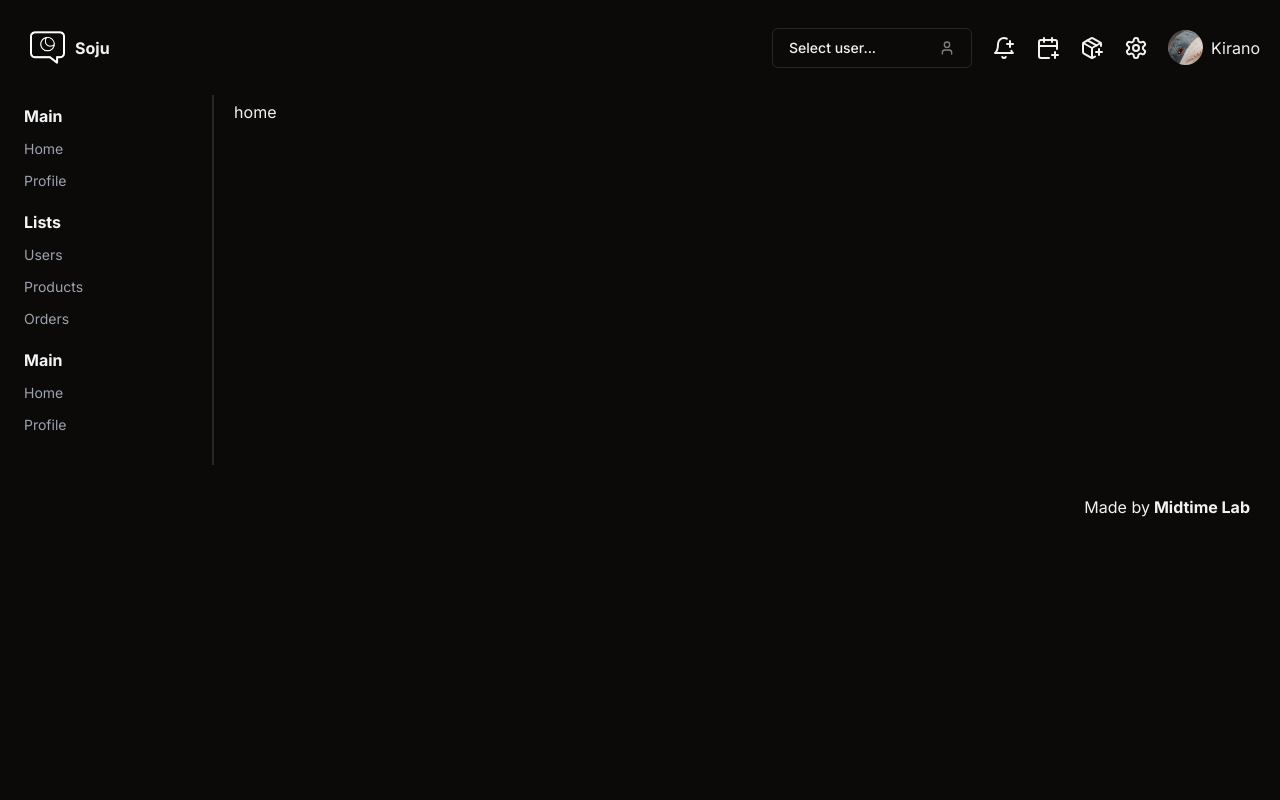
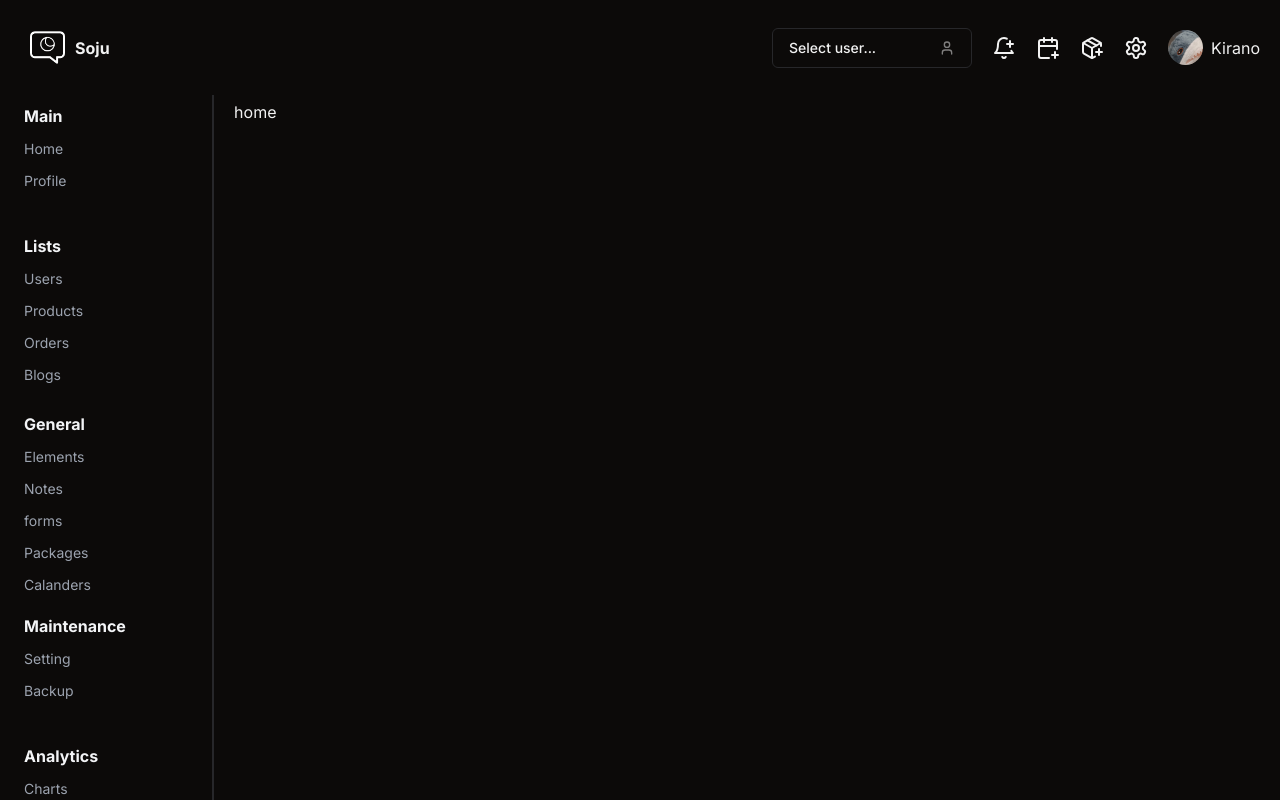
Before and after one commit to MidtimeStudio/dashboard-test, a Next.js app: page / in a window 1280 px wide. Shown: the top 800 px of the page. Built offline with nearby package versions, Linux system fonts and the light colour scheme.

Commit message:
updated
-sidebar (in progress)
-footer (in progress)

```diff
--- a/src/app/components/Footer.tsx
+++ b/src/app/components/Footer.tsx
@@ -4,7 +4,7 @@ export const Footer = () => {
     return (
         <span className="flex justify-end p-[30px] gap-1">
             Made by
-            <Link href={'https://github.com'}>
+            <Link href={'https://github.com/MidtimeLab/'}>
             <b className="">Midtime Lab</b>
             </Link>
         </span>
--- a/src/app/components/Sidebar.tsx
+++ b/src/app/components/Sidebar.tsx
@@ -1,39 +1,77 @@
-import { Home } from "lucide-react"
+import { Calendar, Home, HomeIcon } from "lucide-react"
 import Link from "next/link"
 
 export const Sidebar = () => {
+    const menu = [
+        {
+            index: 'Main',
+            link_1: '/',
+            topic_1: 'Home',
+            link_2: '/profile',
+            topic_2: 'Profile'
+        },
+        {
+            index: 'Lists',
+            link_1: '/users',
+            topic_1: 'Users',
+            link_2: '/products',
+            topic_2: 'Products',
+            link_3: '/orders',
+            topic_3: 'Orders',
+            link_4: '/blogs',
+            topic_4: 'Blogs'
+        },
+        {
+            index: 'General',
+            link_1: '/elements',
+            topic_1: 'Elements',
+            link_2: '/notes',
+            topic_2: 'Notes',
+            link_3: '/forms',
+            topic_3: 'forms',
+            link_4: '/packages',
+            topic_4: 'Packages',
+            link_5: '/calanders',
+            topic_5: 'Calanders',
+            test: <HomeIcon/>
+        },
+        {
+            index: 'Maintenance',
+            link_1: '/setting',
+            topic_1: 'Setting',
+            link_2: '/backup',
+            topic_2: 'Backup'
+        },
+        {
+            index: 'Analytics',
+            link_1: '/charts',
+            topic_1: 'Charts',
+            link_2: '/logs',
+            topic_2: 'Logs'
+        },
+    ]
     return (
         <div className="gap-2.5 flex flex-col mb-[20px]">
-            <div className="flex flex-col">
-                <span className="font-bold p-1 text-gray-100">Main</span>
-                <Link href={'/'} className="p-1">
-                    <span className="text-sm text-gray-400 hover:text-gray-50 transition-all">Home</span>
-                </Link>
-                <Link href={'/'} className="p-1">
-                    <span className="text-sm text-gray-400 hover:text-gray-50 transition-all">Profile</span>
-                </Link>
+            {menu.map((menu: any) => (
+                <div key={menu} className="flex flex-col">
+                <span className="font-bold p-1 text-gray-100">{menu.index}</span>
+                <a href={menu.link_1} className="p-1">
+                    <span className="text-sm text-gray-400 hover:text-gray-50 transition-all">{menu.topic_1}</span>
+                </a>
+                <a href={menu.link_2} className="p-1">
+                    <span className="text-sm text-gray-400 hover:text-gray-50 transition-all">{menu.topic_2}</span>
+                </a>
+                <a href={menu.link_3} className="p-1">
+                    <span className="text-sm text-gray-400 hover:text-gray-50 transition-all">{menu.topic_3}</span>
+                </a>
+                <a href={menu.link_4} className="p-1">
+                    <span className="text-sm text-gray-400 hover:text-gray-50 transition-all">{menu.topic_4}</span>
+                </a>
+                <a href={menu.link_5} className="p-1">
+                    <span className="text-sm text-gray-400 hover:text-gray-50 transition-all">{menu.topic_5}</span>
+                </a>
             </div>
-            <div className="flex flex-col">
-                <span className="font-bold p-1 text-gray-100">Lists</span>
-                <Link href={'/'} className="p-1">
-                    <span className="text-sm text-gray-400 hover:text-gray-50 transition-all">Users</span>
-                </Link>
-                <Link href={'/'} className="p-1">
-                    <span className="text-sm text-gray-400 hover:text-gray-50 transition-all">Products</span>
-                </Link>
-                <Link href={'/'} className="p-1">
-                    <span className="text-sm text-gray-400 hover:text-gray-50 transition-all">Orders</span>
-                </Link>
-            </div>
-            <div className="flex flex-col">
-                <span className="font-bold p-1 text-gray-100">Main</span>
-                <Link href={'/'} className="p-1">
-                    <span className="text-sm text-gray-400 hover:text-gray-50 transition-all">Home</span>
-                </Link>
-                <Link href={'/'} className="p-1">
-                    <span className="text-sm text-gray-400 hover:text-gray-50 transition-all">Profile</span>
-                </Link>
-            </div>
+            ))}
         </div>
     )
 }
```
